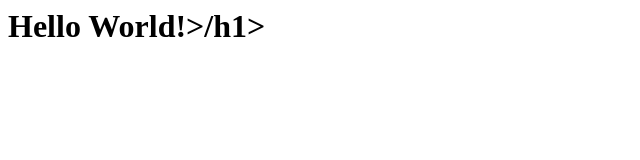
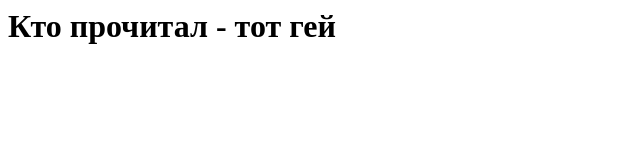
Before and after one commit to ICEtheBreaker/rpp-aurora.ru, a plain HTML site: page index.html in a window 1280 px wide. Shown: the whole page, without its empty margins (0-640 px from the left). Drawn offline with Linux system fonts and the light colour scheme.

Commit message:
Update index.html

```diff
--- a/index.html
+++ b/index.html
@@ -1 +1 @@
-<h1>Hello World!>/h1>
+<h1>Кто прочитал - тот гей</h1>
```
